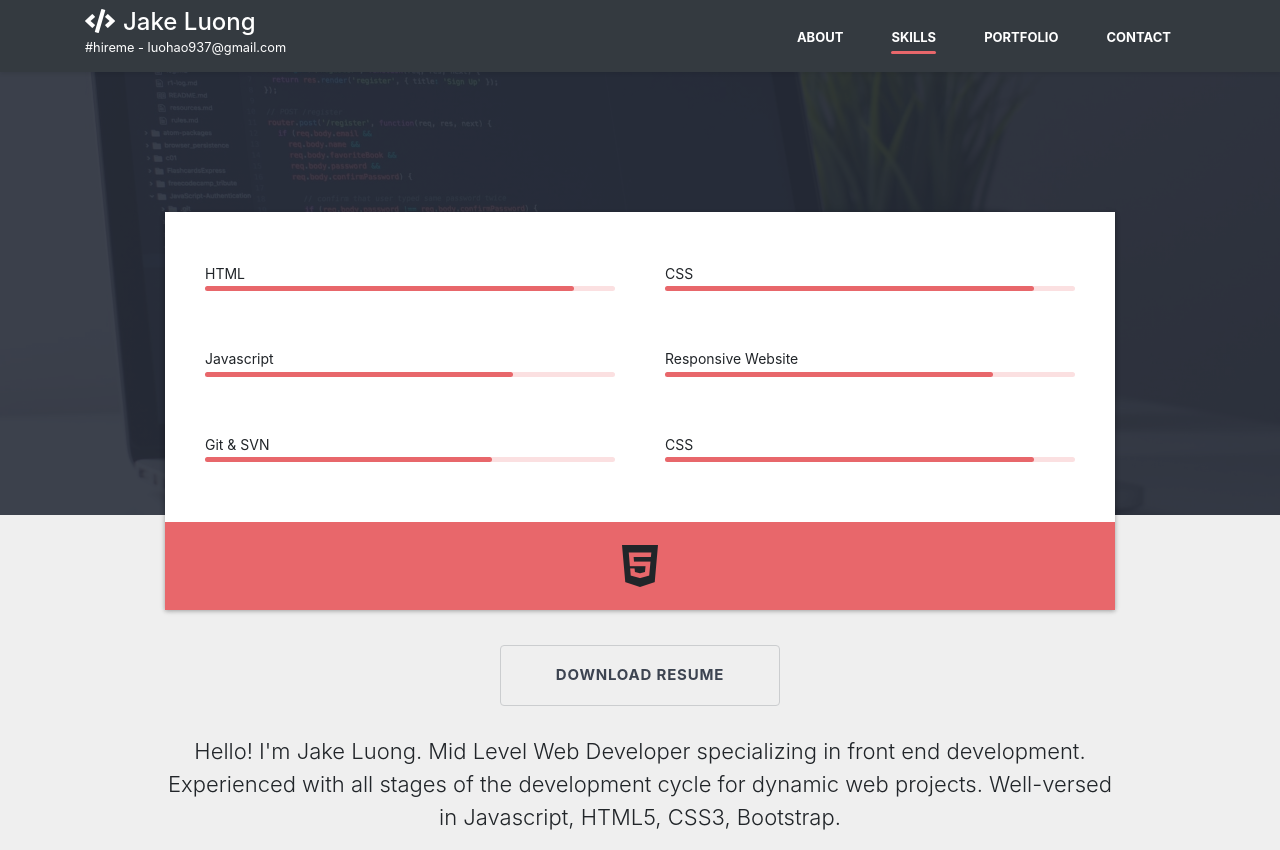
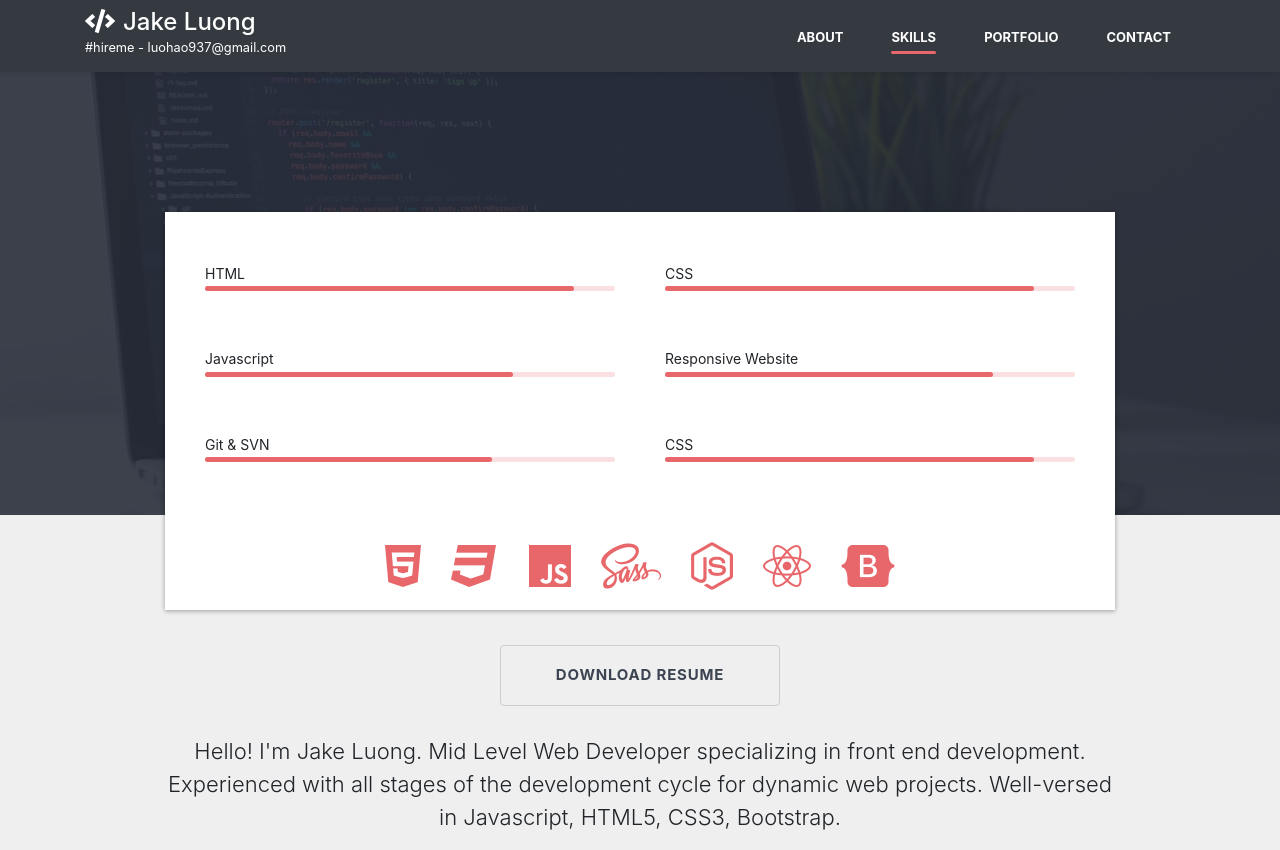
Before and after one commit to luohao122/hireme, a React (Create React App) app: page /skills in a window 1280 px wide. Built offline with nearby package versions, Linux system fonts and the light colour scheme.

Commit message:
fix icon item, add custom sizing, coloring

```diff
--- a/src/about/components/ProfileSocialsBar.js
+++ b/src/about/components/ProfileSocialsBar.js
@@ -5,34 +5,24 @@ import IconListItem from "../../shared/components/UIElements/IconList/IconListIt
 const ProfileSocialsBar = (props) => {
   return (
     <IconList>
-      <IconListItem>
-        <a href="https://twitter.com/">
-          <i className="fab fa-twitter"></i>
-        </a>
-      </IconListItem>
-      <IconListItem>
-        <a href="https://www.facebook.com/">
-          <i className="fab fa-facebook-f"></i>
-        </a>
-      </IconListItem>
-      <IconListItem>
+      <IconListItem size="large">
         <a href="https://www.linkedin.com/in/jake-luong-b710ba153/">
           <i className="fab fa-linkedin"></i>
         </a>
       </IconListItem>
-      <IconListItem>
+      <IconListItem size="large">
         <a href="https://github.com/luohao122">
           <i className="fab fa-github"></i>
         </a>
       </IconListItem>
-      <IconListItem>
-        <a href="https://www.instagram.com/">
-          <i className="fab fa-instagram"></i>
+      <IconListItem size="large">
+        <a href="https://www.hackerrank.com/luohao937">
+          <i className="fab fa-hackerrank"></i>
         </a>
       </IconListItem>
-      <IconListItem>
-        <a href="https://www.google.com/">
-          <i className="fab fa-google-plus"></i>
+      <IconListItem size="large">
+        <a href="https://www.facebook.com/">
+          <i className="fab fa-facebook-f"></i>
         </a>
       </IconListItem>
     </IconList>
--- a/src/shared/components/UIElements/IconList/IconList.js
+++ b/src/shared/components/UIElements/IconList/IconList.js
@@ -5,7 +5,9 @@ import classes from "./IconList.module.css";
 const IconList = (props) => {
   return (
     <div
-      className={classes.IconList}
+      className={`${classes.IconList} ${
+        props.isTransparent ? classes.IsTransparent : null
+      }`}
       style={
         props.hasPositionAbsolute
           ? { position: "absolute", width: "100%", bottom: 0, left: 0 }
--- a/src/shared/components/UIElements/IconList/IconList.module.css
+++ b/src/shared/components/UIElements/IconList/IconList.module.css
@@ -2,3 +2,7 @@
   background-color: #e8676b;
   padding: 15px 0;
 }
+
+.IsTransparent {
+  background-color: transparent;
+}
--- a/src/shared/components/UIElements/IconList/IconListItem.js
+++ b/src/shared/components/UIElements/IconList/IconListItem.js
@@ -3,7 +3,15 @@ import React from "react";
 import classes from "./IconListItem.module.css";
 
 const IconListItem = (props) => {
-  return <li className={classes.IconListItem}>{props.children}</li>;
+  return (
+    <li
+      className={`${classes.IconListItem} ${
+        props.color === "danger" ? classes.TextDanger : null
+      } ${props.size === "large" ? classes.IconLarge : null}`}
+    >
+      {props.children}
+    </li>
+  );
 };
 
 export default IconListItem;
--- a/src/shared/components/UIElements/IconList/IconListItem.module.css
+++ b/src/shared/components/UIElements/IconList/IconListItem.module.css
@@ -26,3 +26,11 @@
   font-size: 20px;
   display: block;
 }
+
+.TextDanger {
+  color: #e8676b;
+}
+
+.IconLarge a i {
+  font-size: 30px;
+}
--- a/src/skills/components/SkillsBar.js
+++ b/src/skills/components/SkillsBar.js
@@ -5,9 +5,27 @@ import IconListItem from "../../shared/components/UIElements/IconList/IconListIt
 
 const SkillsBar = (props) => {
   return (
-    <IconList>
-      <IconListItem>
+    <IconList isTransparent>
+      <IconListItem color="danger">
         <i className="fab fa-3x fa-html5"></i>
+      </IconListItem>
+      <IconListItem color="danger">
+        <i className="fab fa-3x fa-css3"></i>
+      </IconListItem>
+      <IconListItem color="danger">
+        <i className="fab fa-3x fa-js"></i>
+      </IconListItem>
+      <IconListItem color="danger">
+        <i className="fab fa-3x fa-sass"></i>
+      </IconListItem>
+      <IconListItem color="danger">
+        <i className="fab fa-3x fa-node-js"></i>
+      </IconListItem>
+      <IconListItem color="danger">
+        <i className="fab fa-3x fa-react"></i>
+      </IconListItem>
+      <IconListItem color="danger">
+        <i className="fab fa-3x fa-bootstrap"></i>
       </IconListItem>
     </IconList>
   );
```
